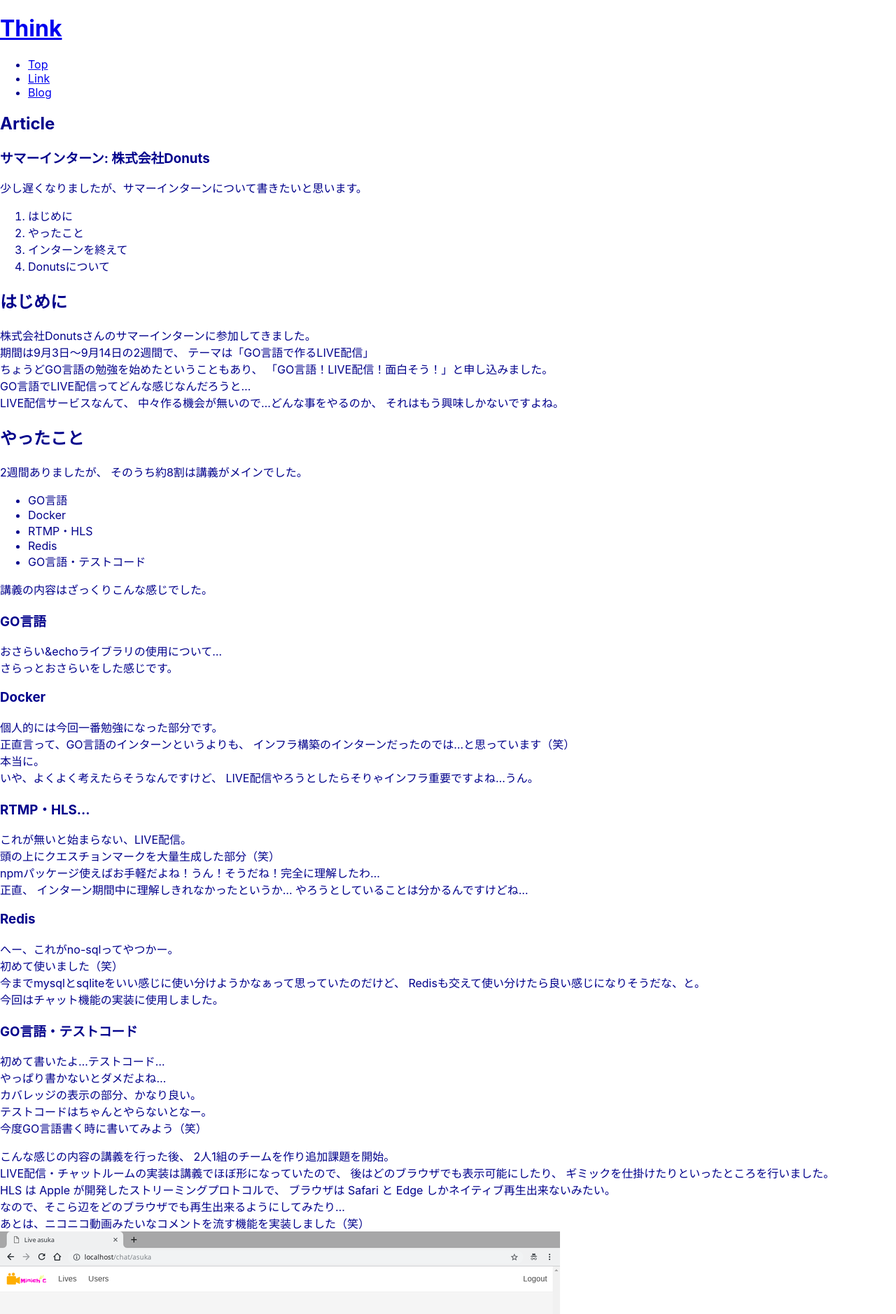
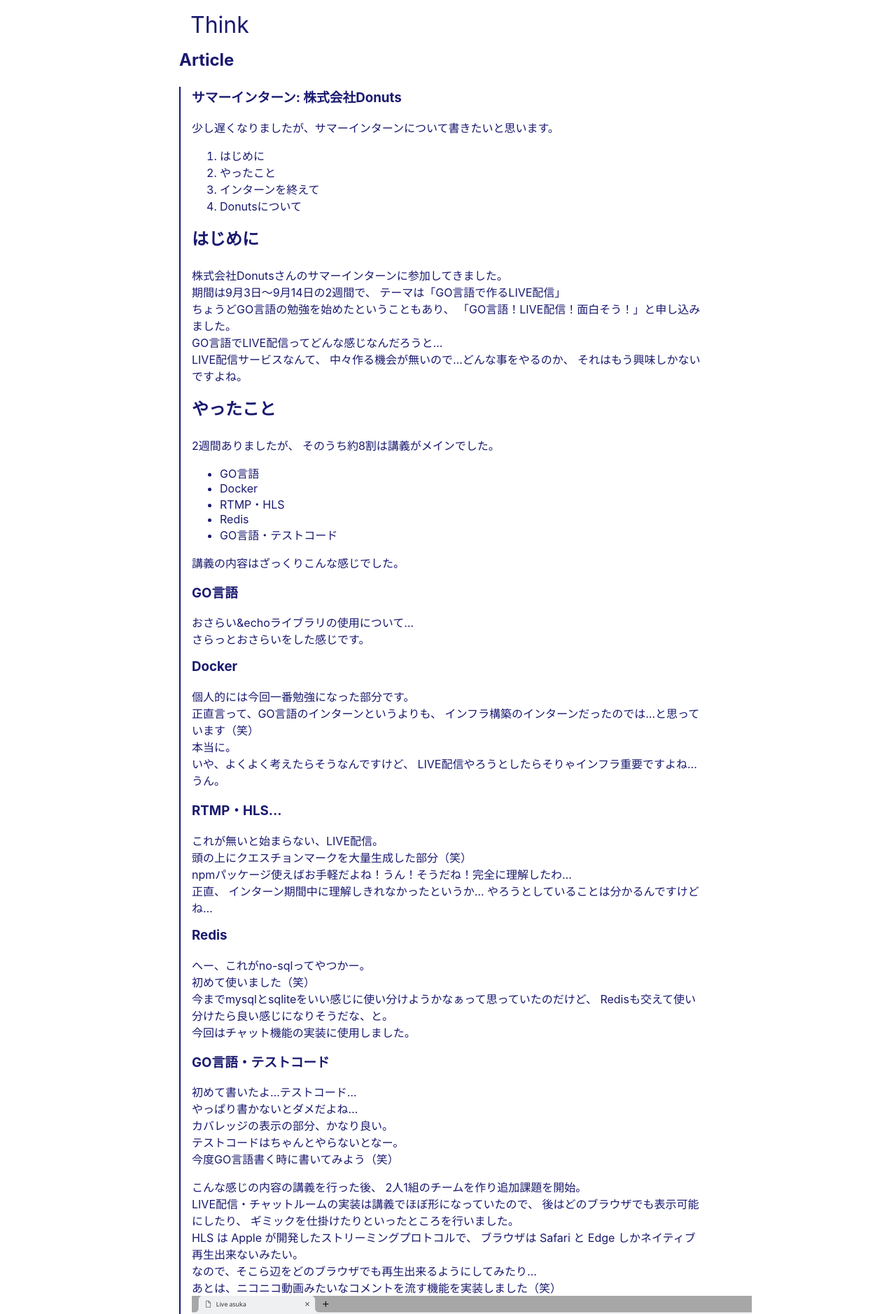
Before and after one commit to a-skua/a-skua.github.io, a Jekyll site: the page built from _posts/2018-10-04-intern.md, in a window 1280 px wide. Shown: the top 1878 px of the page at 70% size. Built offline with Jekyll 4.4.1, drawn with Linux system fonts in a browser that asks for light colours; comment, search, counter and statistics services are not loaded.

Commit message:
Fix index layouts

```diff
--- a/_config.yml
+++ b/_config.yml
@@ -1,6 +1,6 @@
 permalink: /post/:categories/:year/:month/:day/:title/
 paginate: 8
-paginate_path: "/page:num"
+paginate_path: "/:num"
 plugins:
   - jekyll-paginate
   - jekyll-coffeescript
--- a/_includes/default/footer.html
+++ /dev/null
@@ -1,11 +0,0 @@
-<footer>
-	{% include default/pieces/nav.html %}
-	<p>
-		{% assign update_year = site.time | date: '%Y' %}
-		&copy;
-		{{ site.data.info.create_year }}
-		{% if site.data.info.create_year != update_year  %}- {{ update_year }}{% endif %}
-		{{ site.data.info.author }}
-	</p>
-	<div id="samurai-banner"></div>
-</footer>
--- a/_includes/default/header.html
+++ /dev/null
@@ -1,3 +0,0 @@
-<header>
-<h1><a href="{{site.url}}" target="_top">{{ site.data.info.title }}</a></h1>
-</header>
--- a/_includes/default/nav.html
+++ /dev/null
@@ -1,7 +0,0 @@
-<nav>
-	<ul>
-	{% for link in site.data.info.nav %}
-	<li><a href="{{ site.url }}{{ link.url }}" target="_top">{{ link.title }}</a></li>
-	{% endfor %}
-	</ul>
-</nav>
--- /dev/null
+++ b/_includes/footer.html
@@ -0,0 +1,11 @@
+<footer>
+  <div class="container">
+    <p>
+      {% assign update_year = site.time | date: '%Y' %}
+      &copy;
+      {{ site.data.info.create_year }}
+      {% if site.data.info.create_year != update_year  %}- {{ update_year }}{% endif %}
+      {{ site.data.info.author }}
+    </p>
+  </div>
+</footer>
--- /dev/null
+++ b/_includes/header.html
@@ -0,0 +1,8 @@
+<header>
+  <div class="container">
+    <a
+      class="blog-title"
+      href="{{site.url}}"
+      target="_top">{{ site.data.info.title }}</a>
+  </div>
+</header>
--- a/_layouts/base.html
+++ b/_layouts/base.html
@@ -9,10 +9,9 @@
   <link rel="stylesheet" media="(min-width:768px)" href="{{ site.url }}/assets/css/{{ layout.stylesheet }}-laptop.css">
 </head>
 <body>
-{% include default/header.html %}
-{% include default/nav.html %}
+{% include header.html %}
 {{ content }}
-{% include default/footer.html %}
+{% include footer.html %}
 <script async src="{{ site.url }}/assets/js/{{ layout.javascript }}.js"></script>
 </body>
 </html>
--- a/_layouts/default.html
+++ b/_layouts/default.html
@@ -4,7 +4,5 @@ stylesheet: default
 javascript: default
 ---
 <main>
-{{ content }}
+  <div class="container">{{ content }}</div>
 </main>
-<aside>
-</aside>
--- a/_layouts/post.html
+++ b/_layouts/post.html
@@ -3,6 +3,8 @@ layout: base
 stylesheet: post
 javascript: default
 ---
+<main>
+  <div class="container">
 <article>
 <h1>Article</h1>
 
@@ -31,3 +33,5 @@ javascript: default
 </p>
 </section>
 </article>
+  </div>
+</main>
--- a/_scss/base.scss
+++ b/_scss/base.scss
@@ -12,7 +12,7 @@
       “Droid Sans”,
       “Helvetica Neue”,
       sans-serif;
-    color: darkblue;
+    color: midnightblue;
   }
   body {
     margin: 0;
@@ -20,7 +20,59 @@
     background-color: white;
   }
   .container {
-    margin: 0 1em;
-    max-width: 1024px;
+    margin: 0 auto;
+    max-width: 768px;
+  }
+  footer {
+    text-align: center;
+  }
+  h1, h2, h3, h4, h5, h6, p, section {
+    margin: 0 0 1em;
+    padding: 0;
+  }
+  a {
+    color: darkblue;
+    text-decoration: none;
+    &:visited {
+      color: inherit;
+    }
+    &:hover {
+      color: royalblue;
+      text-decoration: underline;
+    }
+  }
+
+  .blog-title {
+    display: inline-block;
+    margin: 0.5em;
+    color: inherit;
+    font-size: 2em;
+    &:hover {
+      text-decoration: none;
+    }
+  }
+  .article {
+    padding: 0 1em;
+    border-style: solid;
+    border-color: inherit;
+    border-width: 0 0 0 2px;
+  }
+  .article-link {
+    color: midnightblue;
+    & > h2 {
+      text-decoration: underline;
+    }
+    & > p {
+      color: grey;
+    }
+    &:hover {
+      color: inherit;
+      & > p {
+        color: inherit;
+      }
+    }
+  }
+  .date {
+    text-align: right;
   }
 }
--- a/_scss/tablet.scss
+++ b/_scss/tablet.scss
@@ -2,4 +2,7 @@
 
 @mixin tablet {
   @include base;
+  header, nav, main, footer {
+    margin: 0 1em;
+  }
 }
```
Also changed, not shown: _includes/nav.html (added, +7 -0 lines), index.html (+25 -19 lines), _includes/pieces/nav.html (renamed from _includes/default/pieces/nav.html).
